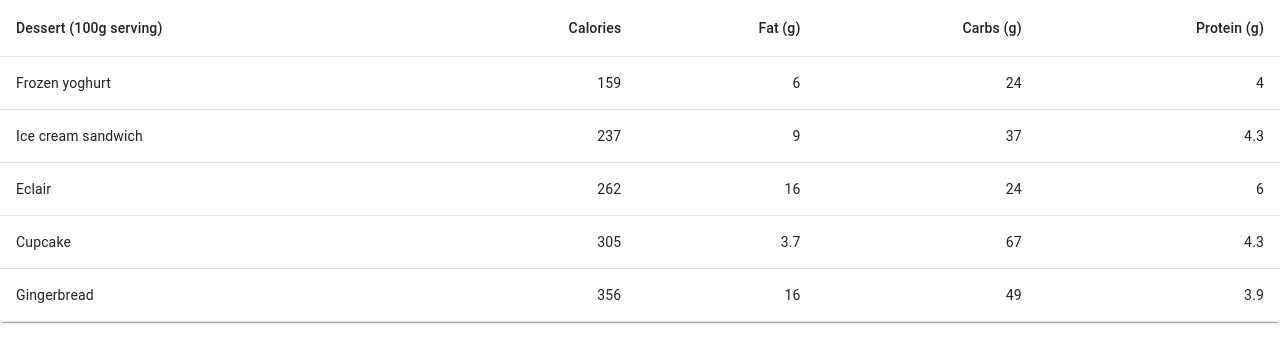
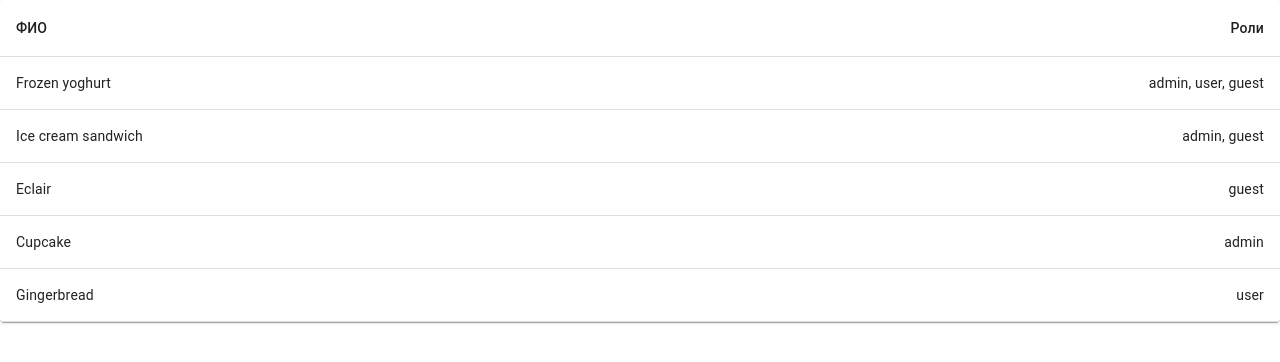
Before and after one commit to cavnav/pochta, a React (Create React App) app: page / in a window 1280 px wide. Shown: the top 362 px of the page. Built offline with nearby package versions, Linux system fonts and the light colour scheme.

Commit message:
UserList, UserRow

```diff
--- a/src/Components/UserList/UserList.js
+++ b/src/Components/UserList/UserList.js
@@ -6,24 +6,27 @@ import TableCell from '@material-ui/core/TableCell';
 import TableContainer from '@material-ui/core/TableContainer';
 import TableHead from '@material-ui/core/TableHead';
 import TableRow from '@material-ui/core/TableRow';
+
 import Paper from '@material-ui/core/Paper';
+import { UserRow } from '../';
 
 const useStyles = makeStyles({
   table: {
     minWidth: 650,
+    margin: 'auto',
   },
 });
 
-function createData(name, calories, fat, carbs, protein) {
-  return { name, calories, fat, carbs, protein };
+function createData(userName, userRoles, userId = Math.floor(Math.random() * 3 + 1)) {
+  return { userId, userName, userRoles };
 }
 
-const rows = [
-  createData('Frozen yoghurt', 159, 6.0, 24, 4.0),
-  createData('Ice cream sandwich', 237, 9.0, 37, 4.3),
-  createData('Eclair', 262, 16.0, 24, 6.0),
-  createData('Cupcake', 305, 3.7, 67, 4.3),
-  createData('Gingerbread', 356, 16.0, 49, 3.9),
+const users = [
+  createData('Frozen yoghurt', 'admin, user, guest'),
+  createData('Ice cream sandwich', 'admin, guest'),
+  createData('Eclair', 'guest'),
+  createData('Cupcake', 'admin'),
+  createData('Gingerbread', 'user'),
 ];
 
 export function UserList() {
@@ -34,24 +37,13 @@ export function UserList() {
       <Table className={classes.table} aria-label="simple table">
         <TableHead>
           <TableRow>
-            <TableCell>Dessert (100g serving)</TableCell>
-            <TableCell align="right">Calories</TableCell>
-            <TableCell align="right">Fat&nbsp;(g)</TableCell>
-            <TableCell align="right">Carbs&nbsp;(g)</TableCell>
-            <TableCell align="right">Protein&nbsp;(g)</TableCell>
+            <TableCell>ФИО</TableCell>
+            <TableCell align="right">Роли</TableCell>
           </TableRow>
         </TableHead>
         <TableBody>
-          {rows.map((row) => (
-            <TableRow key={row.name}>
-              <TableCell component="th" scope="row">
-                {row.name}
-              </TableCell>
-              <TableCell align="right">{row.calories}</TableCell>
-              <TableCell align="right">{row.fat}</TableCell>
-              <TableCell align="right">{row.carbs}</TableCell>
-              <TableCell align="right">{row.protein}</TableCell>
-            </TableRow>
+          {users.map((user, key = user.userId) => (
+            <UserRow key={key} data={user} />
           ))}
         </TableBody>
       </Table>
--- /dev/null
+++ b/src/Components/UserRoleList/UserRoleList.js
@@ -0,0 +1,9 @@
+import React from 'react';
+
+export function UserRoleList({
+  data,
+}) {
+    return (
+      <div>{data}</div>
+    );
+}
--- /dev/null
+++ b/src/Components/UserRow/UserRow.js
@@ -0,0 +1,24 @@
+import React from 'react';
+import TableRow from '@material-ui/core/TableRow';
+import TableCell from '@material-ui/core/TableCell';
+
+import { UserRoleList } from '../';
+
+export function UserRow({
+  data: {
+    userName,
+    userId,
+    userRoles,
+  },
+}) {
+    return (
+      <TableRow>
+          <TableCell component="th" scope="row">
+            {userName}
+          </TableCell>
+          <TableCell align="right">
+            <UserRoleList data={userRoles} />
+          </TableCell>
+      </TableRow>
+    );
+}
--- a/src/Components/index.js
+++ b/src/Components/index.js
@@ -1 +1,3 @@
 export { UserList } from './UserList/UserList';
+export { UserRow } from './UserRow/UserRow';
+export { UserRoleList } from './UserRoleList/UserRoleList';
```
